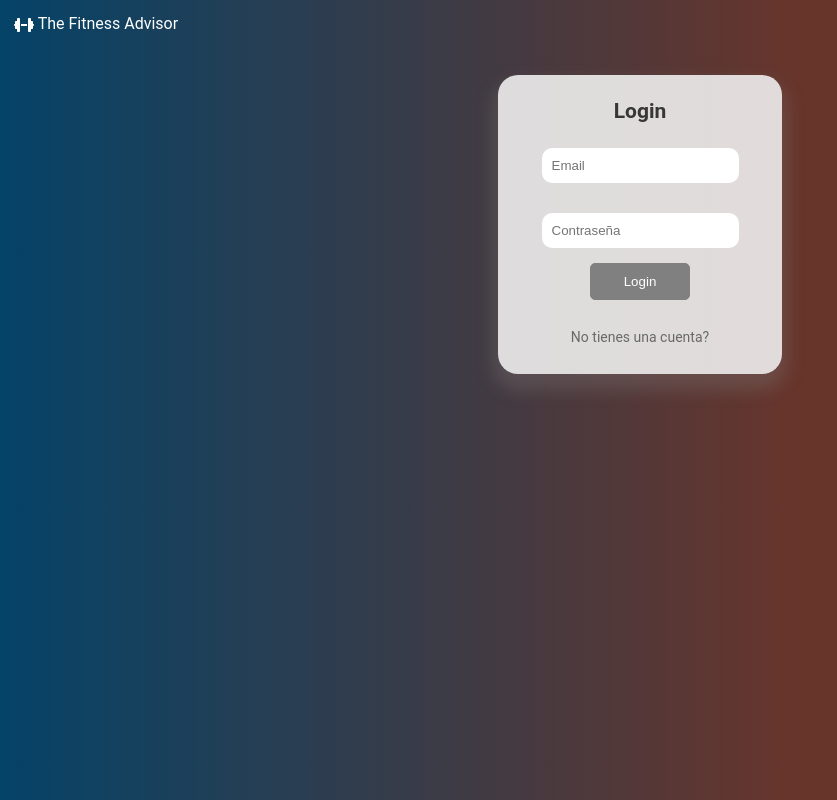
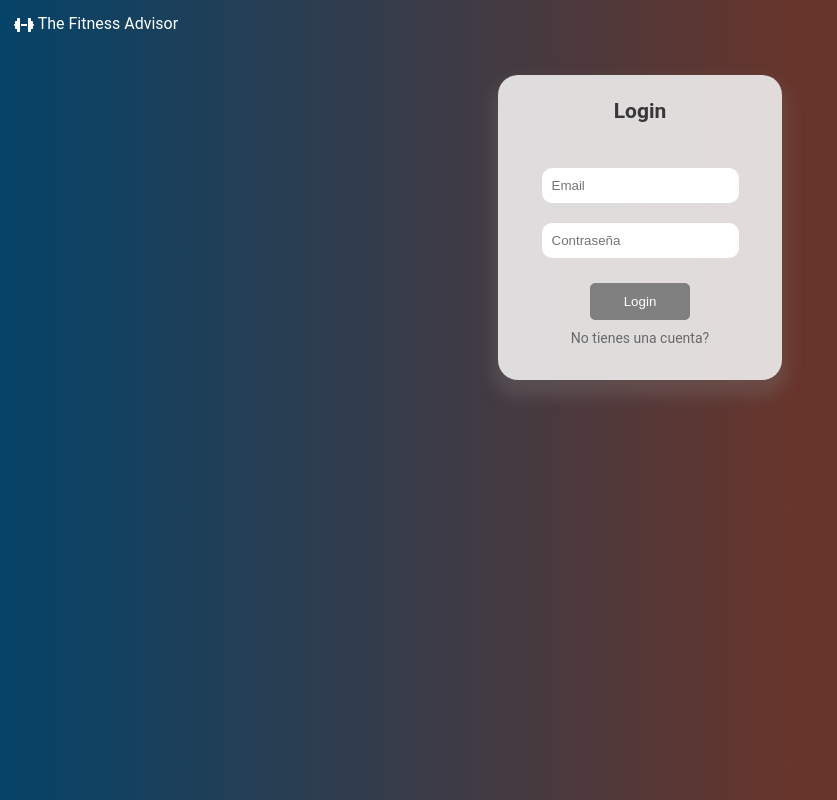
Before and after one commit to clauadri/fitness-app, a React (Create React App) app: page /login in a window 1280 px wide. Shown: the whole page, without its empty margins (0-837 px from the left). Built offline with nearby package versions, Linux system fonts and the light colour scheme; no server answers.

Commit message:
fix styles

```diff
--- a/src/pages/user-info/login/Login.jsx
+++ b/src/pages/user-info/login/Login.jsx
@@ -26,6 +26,7 @@ const Login = () => {
     <div className="login-wrapper">
       <form onSubmit={handleSubmit(send)} className="login">
         <h2>Login</h2>
+        <div className="inputs-wrapper">
           <div>
             <input
               placeholder="Email"
@@ -51,6 +52,7 @@ const Login = () => {
               })}
             />
           </div>
+        </div>
         <button>Login</button>
       </form>
       <div>
--- a/src/pages/user-info/login/Styles.css
+++ b/src/pages/user-info/login/Styles.css
@@ -7,6 +7,10 @@
   box-shadow: 0 11px 17px 5px rgba(128, 121, 121, 0.33);
   background-color: rgba(240, 239, 239, 0.897);
   margin-bottom: 20px;
+}
+
+.inputs-wrapper {
+  padding: 30px 0;
 }
 
   .login-wrapper h2 {
@@ -23,7 +27,7 @@
   .login-wrapper div {
     display: flex;
     flex-direction: column;
-    padding: 10px 0;
+    padding-bottom: 10px;
   }
   .login-wrapper input {
     background: none;
@@ -52,8 +56,7 @@
     cursor: pointer;
   }
   .login-wrapper a {
-    min-width: 200px;
-    padding-bottom: 5px;
+    padding: 10px;
     color: rgb(104, 105, 105);
   }
   .login-wrapper a:hover {
```
Lines whose indentation alone changed are shown as unchanged.
